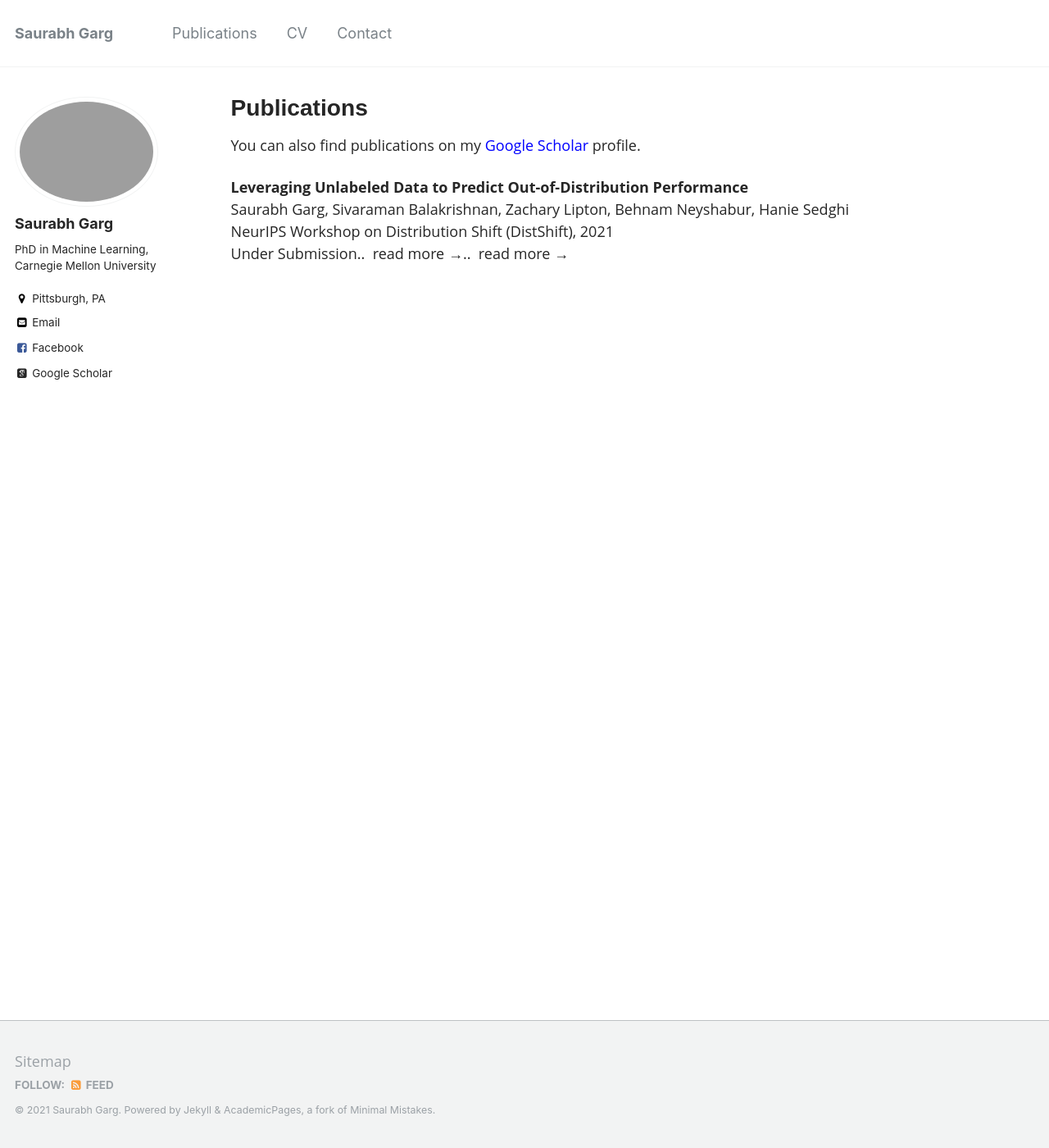
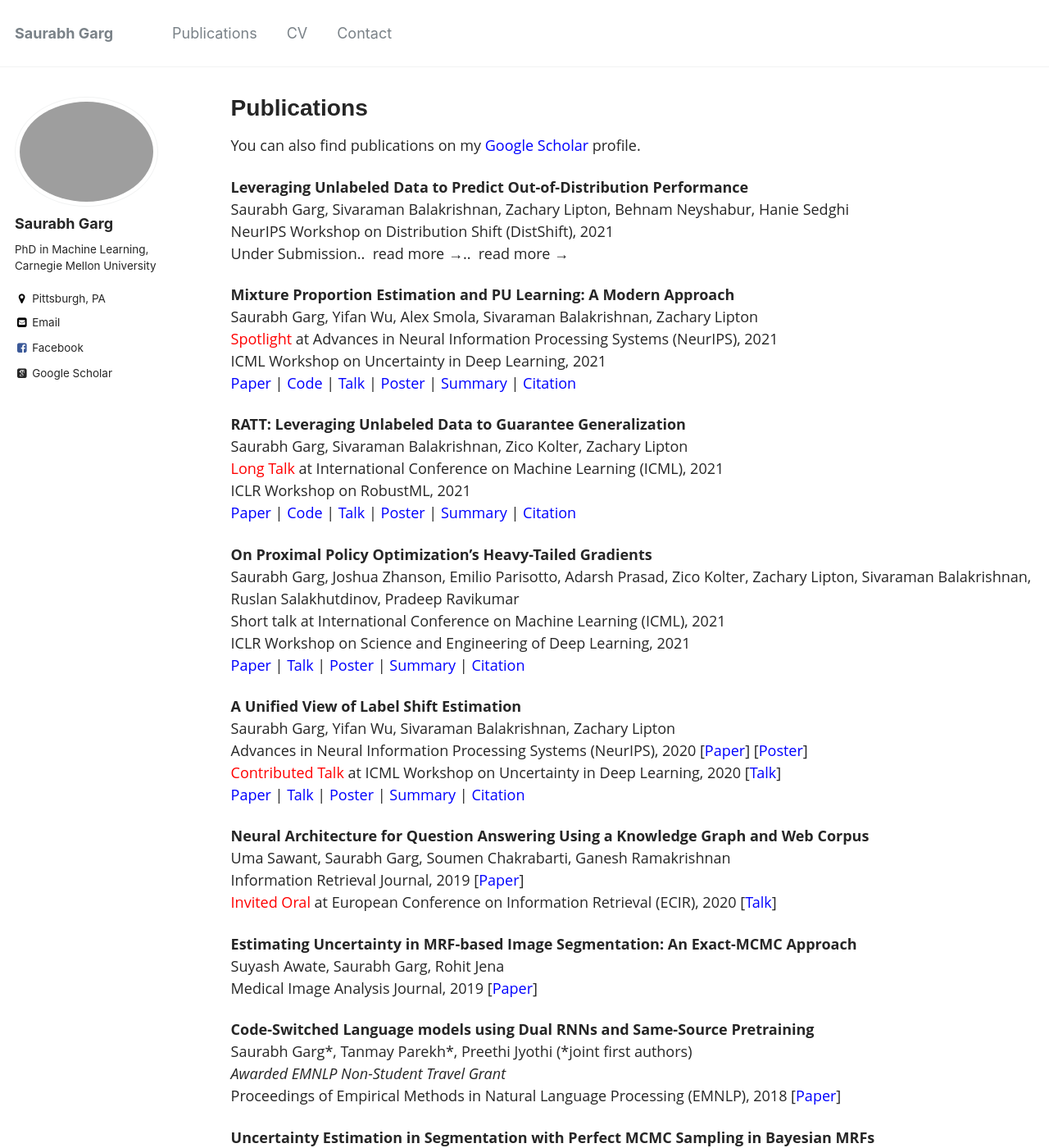
Before and after one commit to saurabhgarg1996/saurabhgarg1996.github.io, a Jekyll site: the page built from _pages/publications.md, in a window 1280 px wide and 1400 px high. Shown: the whole window at 82% size. Built offline with Jekyll 4.4.1, drawn with Linux system fonts in a browser that asks for light colours; some web fonts are replaced; some of the changed text lies outside the part shown.

Commit message:
page updates

```diff
--- a/_pages/publications.md
+++ b/_pages/publications.md
@@ -18,7 +18,7 @@ Under Submission
 
 Hello
 
-[\expand]
+[/expand]
 
 **Mixture Proportion Estimation and PU Learning: A Modern Approach**
 Saurabh Garg, Yifan Wu, Alex Smola, Sivaraman Balakrishnan, Zachary Lipton
```
